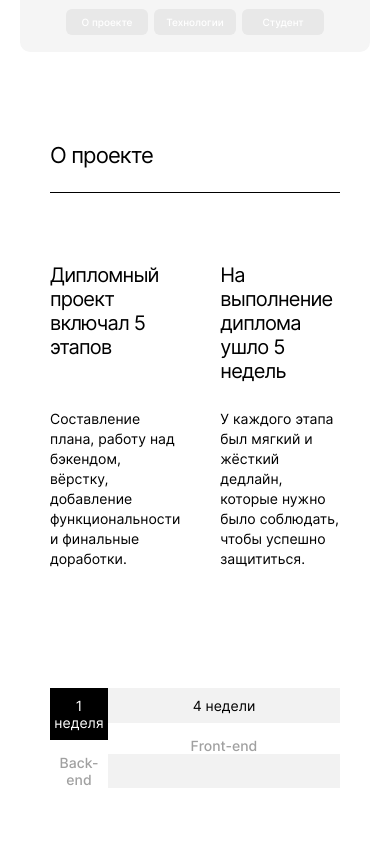
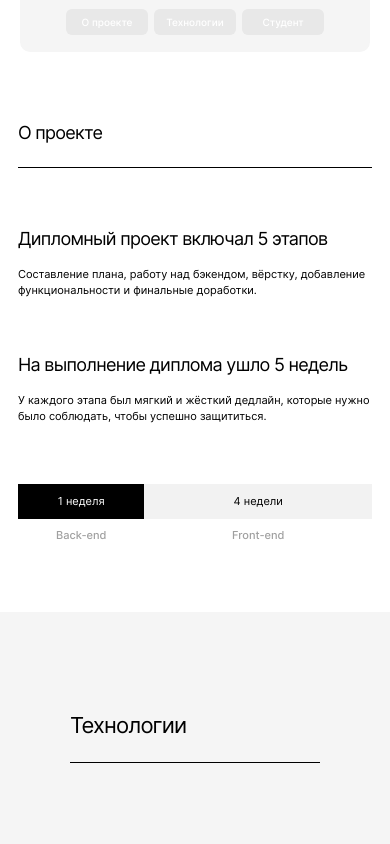
Before and after one commit to tatiana-dorokhova/movies-explorer-frontend, a React (Create React App) app: page / in a window 390 px wide. Shown: the part 860-1704 px from the top of the page. Built offline with nearby package versions, Linux system fonts and the light colour scheme.

Commit message:
aboutProject changed to grid and adapted

```diff
--- a/src/components/AboutProject/AboutProject.css
+++ b/src/components/AboutProject/AboutProject.css
@@ -18,10 +18,16 @@
 .about-project__columns {
   display: grid;
   grid-template-columns: repeat(2, 1fr);
-
-  gap: 26px 40px;
+  column-gap: 40px;
   padding-top: 70px;
   padding-bottom: 110px;
+}
+
+.about-project__column {
+  margin: 0;
+  padding: 0;
+  display: grid;
+  row-gap: 26px;
 }
 
 .about-project__column-title {
@@ -42,33 +48,32 @@
 }
 
 .about-project__stages {
-  display: flex;
+  display: grid;
+  grid-template-columns: 1fr 4fr;
 }
 
 .about-project__stage {
+  margin: 0;
+  padding: 9px 0;
   font-weight: 400;
   font-size: 14px;
   line-height: 17px;
   text-align: center;
-  margin: 9px 0;
 }
 
 .about-project_dark {
-  width: calc(100% / 5);
   background-color: black;
   color: white;
   border: none;
 }
 
 .about-project_light {
-  width: calc(100% / 5 * 4);
   background-color: #f2f2f2;
   color: black;
   border: none;
 }
 
 .about-project__caption {
-  width: 100%;
   font-weight: 500;
   font-size: 14px;
   line-height: 17px;
@@ -82,4 +87,56 @@
   .about-project {
     padding: 90px 50px;
   }
+
+  .about-project__columns {
+    gap: 22px 30px;
+    padding-bottom: 93px;
+  }
 }
+
+@media screen and (max-width: 460px) {
+  .about-project {
+    padding: 70px 18px;
+  }
+
+  .about-project__title {
+    font-size: 18px;
+    line-height: 22px;
+  }
+
+  .about-project__columns {
+    grid-template-columns: 1fr;
+    gap: 56px;
+    padding: 60px 0;
+  }
+
+  .about-project__column {
+    row-gap: 16px;
+  }
+
+  .about-project__column-title {
+    font-size: 18px;
+    line-height: 22px;
+  }
+
+  .about-project__column-content {
+    font-size: 11px;
+    line-height: 16px;
+  }
+
+  .about-project__stages {
+    grid-template-columns: 1fr 1.8fr;
+  }
+
+  .about-project__stage {
+    padding: 11px 0;
+    font-size: 11px;
+    line-height: 13px;
+  }
+
+  .about-project__caption {
+    font-size: 11px;
+    line-height: 13px;
+    padding-top: 10px;
+  }
+}
--- a/src/components/AboutProject/AboutProject.js
+++ b/src/components/AboutProject/AboutProject.js
@@ -6,30 +6,30 @@ function AboutProject(props) {
     <section className="about-project">
       <h2 className="about-project__title">О проекте</h2>
       <div className="about-project__columns">
+        <div className="about-project__column">
           <p className="about-project__column-title">
             Дипломный проект включал 5 этапов
-        </p>
-        <p className="about-project__column-title">
-          На выполнение диплома ушло 5 недель
           </p>
           <p className="about-project__column-content">
             Составление плана, работу над бэкендом, вёрстку, добавление
             функциональности и финальные доработки.
+          </p>
+        </div>
+        <div className="about-project__column">
+          <p className="about-project__column-title">
+            На выполнение диплома ушло 5 недель
           </p>
           <p className="about-project__column-content">
             У каждого этапа был мягкий и жёсткий дедлайн, которые нужно было
             соблюдать, чтобы успешно защититься.
           </p>
         </div>
+      </div>
       <div className="about-project__stages">
-        <div className="about-project__stage about-project_dark">
-          <div className="about-project__stage">1 неделя</div>
+        <div className="about-project__stage about-project_dark">1 неделя</div>
+        <div className="about-project__stage about-project_light">4 недели</div>
         <div className="about-project__caption">Back-end</div>
-        </div>
-        <div className="about-project__stage about-project_light">
-          <div className="about-project__stage">4 недели</div>
         <div className="about-project__caption">Front-end</div>
-        </div>
       </div>
     </section>
   );
```
Lines whose indentation alone changed are shown as unchanged.
